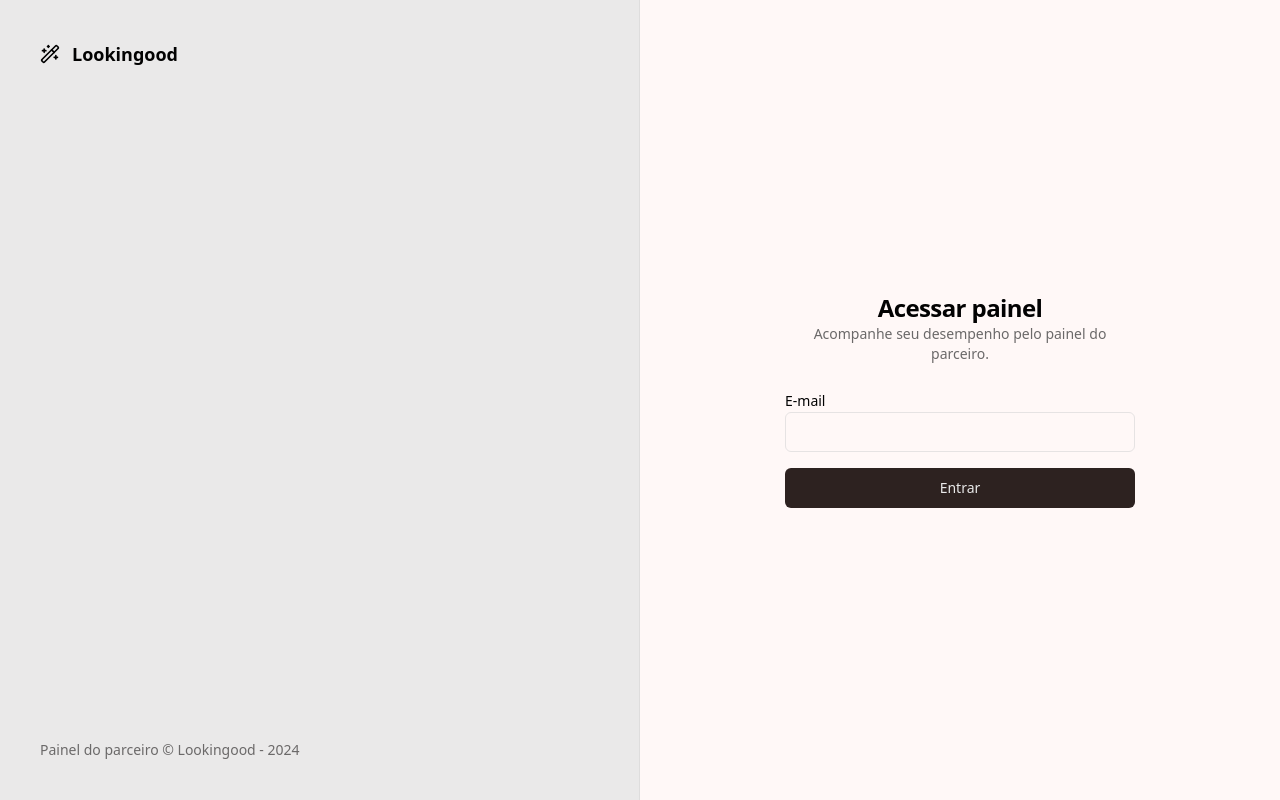
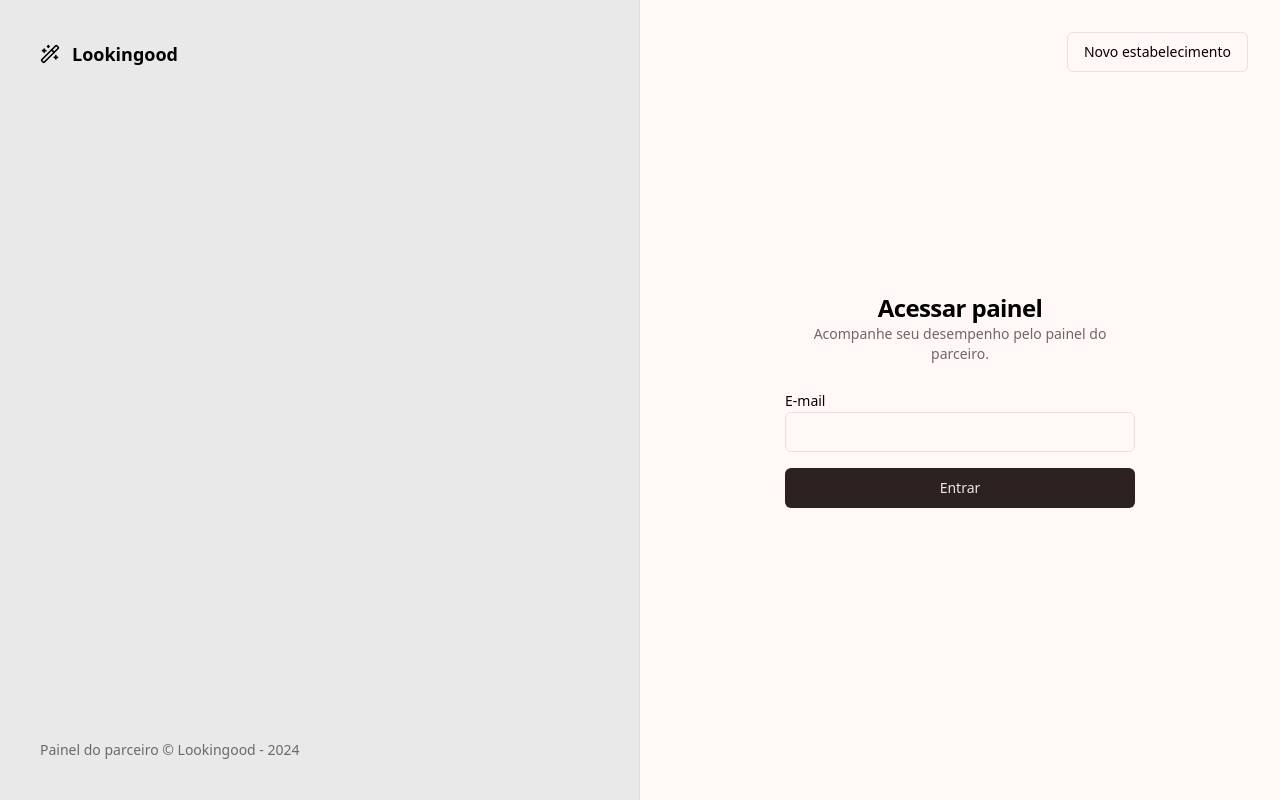
Before and after one commit to developerlucaslima/style-booking-client, a React (Vite) app: page /sign-in in a window 1280 px wide. Built offline with nearby package versions, Linux system fonts and the light colour scheme.

Commit message:
✨feat: add establishment button

```diff
--- a/src/pages/auth/sign-in.tsx
+++ b/src/pages/auth/sign-in.tsx
@@ -1,5 +1,6 @@
 import { Helmet } from 'react-helmet-async'
 import { useForm } from 'react-hook-form'
+import { Link } from 'react-router-dom'
 import { toast } from 'sonner'
 import { z } from 'zod'
 
@@ -42,6 +43,9 @@ export function SignIn() {
     <>
       <Helmet title="Login" />
       <div className="p-8">
+        <Button asChild variant="outline" className="absolute right-8 top-8">
+          <Link to="/sign-up">Novo estabelecimento</Link>
+        </Button>
         <div className="flex w-[350px] flex-col justify-center gap-6">
           <div className="g-2 flex flex-col text-center">
             <h1 className="text-2xl font-semibold tracking-tight">
```
